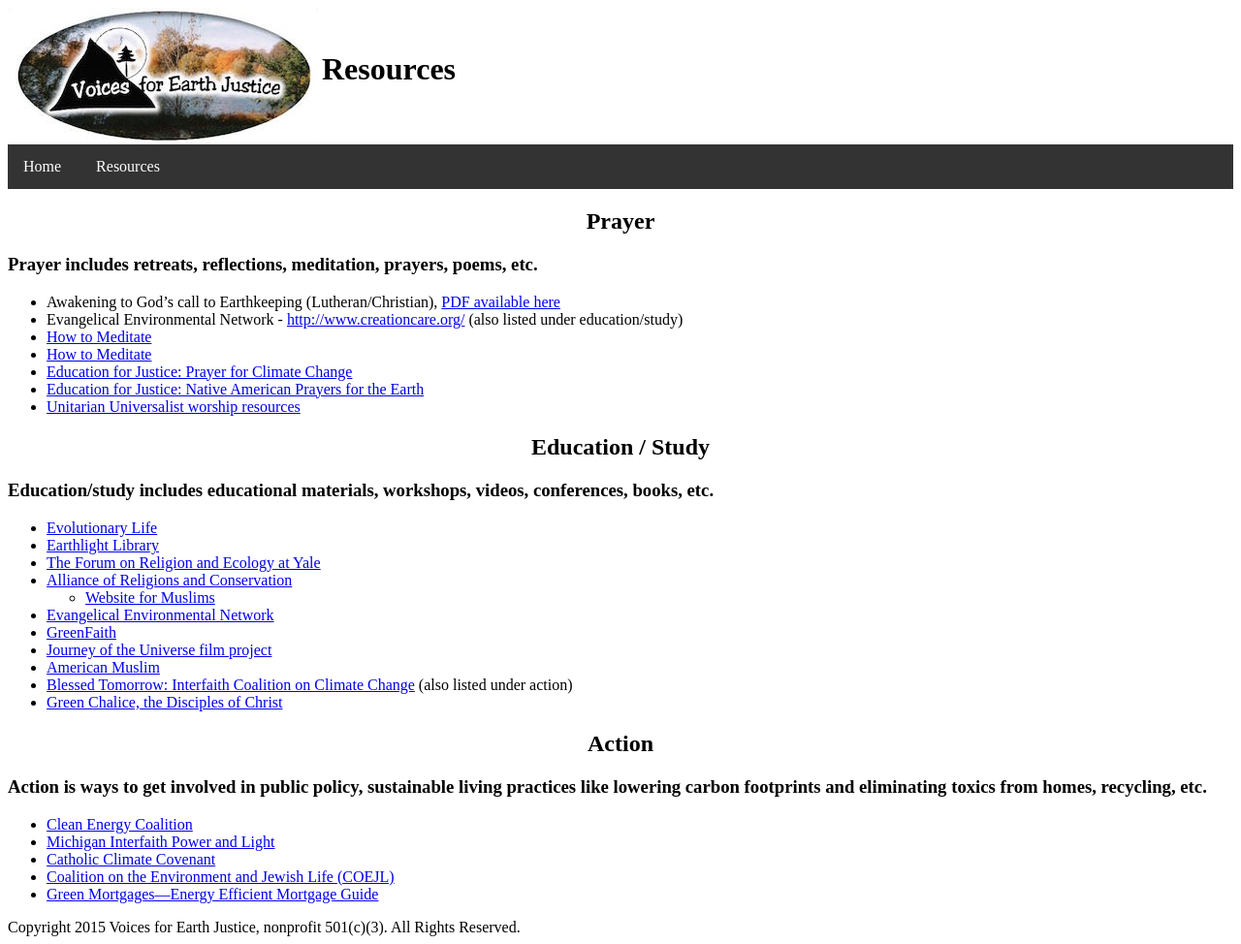
After one commit to richs5812/VEJ_website, a PHP site: page /resources.php in a window 1280 px wide. The commit adds this page. Shown: the whole page at 97% size. Run offline with PHP 8.4, Linux system fonts and the light colour scheme.

Commit message:
added resources page modified navigation so list items display inline block

```diff
--- a/nav.html
+++ b/nav.html
@@ -7,4 +7,5 @@
       <a href="board_members.php">Board Members</a>
     </div>
   </div>
+  <li class="nav"><a href="resources.php">Resources</a></li>
 </ul>
--- /dev/null
+++ b/resources.php
@@ -0,0 +1,70 @@
+<!DOCTYPE html>
+<html lang="en">
+<head>
+<link rel="stylesheet" href="styles.css">
+<title>Voices for Earth Justice - Resources</title>
+<meta charset="UTF-8" name="viewport" content="width=device-width, initial-scale=1.0">
+</head>
+<body>
+
+<header>
+<img src="images/voices_logo_color 300.jpg" alt="VEJ logo">
+<h1>Resources</h1>
+</header>
+
+<nav>
+<?php include_once("nav.html"); ?>
+</nav>
+
+<section>
+<h2>Prayer</h2>
+<h3>Prayer includes retreats, reflections, meditation, prayers, poems, etc.</h3>
+<ul>
+	<li>Awakening to God’s call to Earthkeeping (Lutheran/Christian), <a href="http://download.elca.org/ELCA%20Resource%20Repository/Awakening_To_Gods_Call_To_Earthkeeping.pdf" target="_blank">PDF available here</a></li>
+	<li>Evangelical Environmental Network - <a href="http://www.creationcare.org/" target="_blank">http://www.creationcare.org/</a> (also listed under education/study)</li>
+	<li><a href="http://imcw.org/Resources/ArticleDetail/articleType/ArticleView/articleId/58/How-to-Meditate-A-Guide-to-Formal-Sitting-Practice.aspx" target="_blank">How to Meditate</a></li>
+	<li><a href="http://imcw.org/Resources/ArticleDetail/articleType/ArticleView/articleId/58/How-to-Meditate-A-Guide-to-Formal-Sitting-Practice.aspx" target="_blank">How to Meditate</a></li>
+	<li><a href="https://educationforjustice.org/resources/prayer-climate-change" target="_blank">Education for Justice: Prayer for Climate Change</a></li>
+	<li><a href="https://educationforjustice.org/node/1356" target="_blank">Education for Justice: Native American Prayers for the Earth</a></li>
+	<li><a href="http://www.uua.org/environment/engagement/192858.shtml" target="_blank">Unitarian Universalist worship resources</a></li>
+</ul>
+
+<h2>Education / Study</h2>
+<h3>Education/study includes educational materials, workshops, videos, conferences, books, etc.</h3>
+
+<ul>
+	<li><a href="http://co-intelligence.org/newsletter/" target="_blank">Evolutionary Life</a></li>
+	<li><a href="http://www.earthlight.org/" target="_blank">Earthlight Library</a></li>
+	<li><a href="http://fore.research.yale.edu/religion/" target="_blank">The Forum on Religion and Ecology at Yale</a></li>
+	<li><a href="http://www.arcworld.org/" target="_blank">Alliance of Religions and Conservation</a></li>
+	<ul>
+		<li><a href="http://www.arcworld.org/faiths.asp?pageID=6" target="_blank">Website for Muslims</a></li>
+	</ul>
+	<li><a href="http://www.creationcare.org/" target="_blank">Evangelical Environmental Network</a></li>
+	<li><a href="http://greenfaith.org/resource-center/spirit/religious-environmental-education" target="_blank">GreenFaith</a></li>
+	<li><a href="http://www.journeyoftheuniverse.org/" target="_blank">Journey of the Universe film project</a></li>
+	<li><a href="http://theamericanmuslim.org/tam.php/features/articles/environment_ecology/" target="_blank">American Muslim</a></li>
+	<li><a href="http://blessedtomorrow.org/" target="_blank">Blessed Tomorrow: Interfaith Coalition on Climate Change</a> (also listed under action)</li>
+	<li><a href="http://www.discipleshomemissions.org/dhm/dhm-ministries/environment/" target="_blank">Green Chalice, the Disciples of Christ</a></li>
+</ul>
+
+<h2>Action</h2>
+<h3>Action is ways to get involved in public policy, sustainable living practices like lowering carbon footprints and eliminating toxics from homes, recycling, etc.</h3>
+
+<ul>
+	<li><a href="http://cec-mi.org/" target="_blank">Clean Energy Coalition</a></li>
+	<li><a href="http://www.miipl.org/about-michigan-ipl/" target="_blank">Michigan Interfaith Power and Light</a></li>
+	<li><a href="http://catholicclimatecovenant.org/" target="_blank">Catholic Climate Covenant</a></li>
+	<li><a href="http://www.coejl.org/" target="_blank">Coalition on the Environment and Jewish Life (COEJL)</a></li>
+	<li><a href="http://www.mortgageloan.com/environment/" target="_blank">Green Mortgages—Energy Efficient Mortgage Guide</a></li>
+
+</ul>
+
+</section>
+
+<footer>
+Copyright 2015 Voices for Earth Justice, nonprofit 501(c)(3). All Rights Reserved.
+</footer>
+
+</body>
+</html>
--- a/styles.css
+++ b/styles.css
@@ -68,7 +68,8 @@
 }
 
 li.nav {
-    float: left;
+    /*float: left;*/
+    display: inline-block;
 }
 
 li.nav a, .dropbtn {
```
